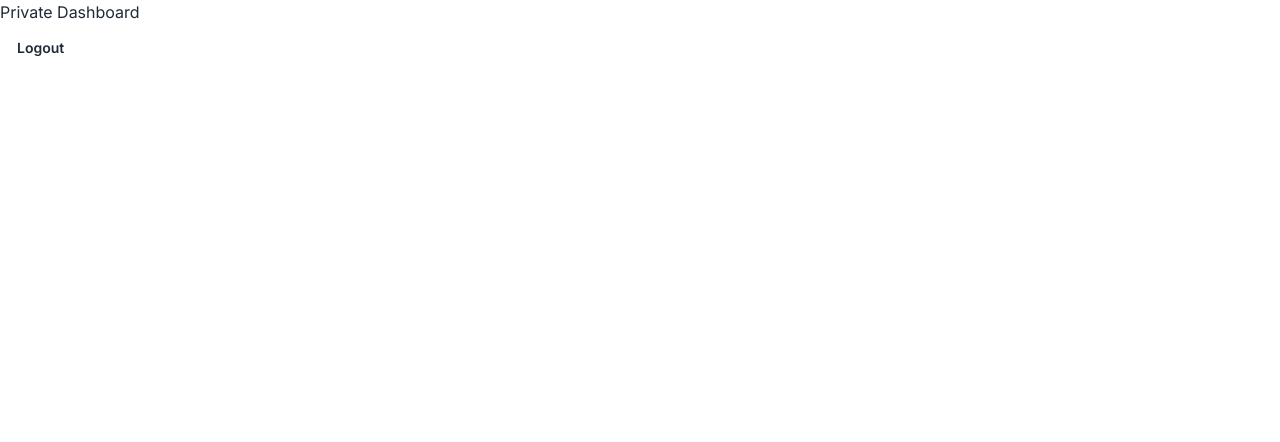
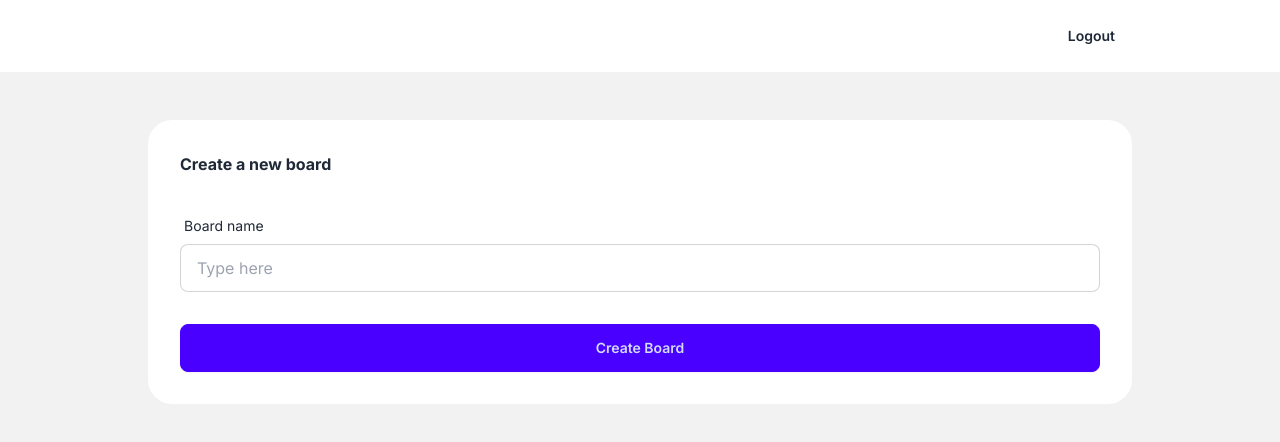
Before and after one commit to apa-sl/codefast-saas, a Next.js app: page /dashboard in a window 1280 px wide. Shown: the top 442 px of the page. Built offline with nearby package versions, Linux system fonts and the light colour scheme; no server answers; sample sign-in values are in the browser's storage.

Commit message:
added mongoose to handle data structure in mongodb. added new board form & api connection in the dashboard (needs debugging, WIP).

```diff
--- /dev/null
+++ b/app/api/board/route.js
@@ -0,0 +1,44 @@
+import { NextResponse } from "next/server";
+import { auth } from "@/auth";
+import connectMongoDB from "@/libs/mongoose";
+import User from "@/models/User";
+import Board from "@/models/Board";
+
+export async function POST(req) {
+  try {
+    // check if user is authenticated
+    const session = await auth();
+    if (!session) {
+      return NextResponse.json({ error: "Not authorized" }, { status: 401 });
+    }
+    const body = await req.json();
+
+    // check if board name has been provided
+    if (!body.name) {
+      return NextResponse.json(
+        { error: "Board name is required" },
+        { status: 400 }
+      );
+    }
+
+    // connect to MongoDB
+    await connectMongoDB();
+
+    // get logged in user id
+    const user = await User.findById(session.user.id);
+
+    // create new board
+    Board.create({
+      userId: user._id,
+      name: body.name,
+    });
+
+    // add created board id to the user
+    user.boards.push(board._id);
+    await user.save();
+
+    return NextResponse.json({});
+  } catch (e) {
+    return NextResponse.json({ error: e.message }, { status: 500 });
+  }
+}
--- a/app/dashboard/page.js
+++ b/app/dashboard/page.js
@@ -1,11 +1,19 @@
 import ButtonLogout from "@/components/ButtonLogout";
+import FormNewBoard from "@/components/FormNewBoard";
 
 export default function Dashboard() {
   return (
-    <main>
-      <h1>Private Dashboard</h1>
+    <main className="bg-base-200 min-h-screen">
+      {/* Header */}
+      <section className="bg-base-100">
+        <div className="bg-base-100 px-5 py-3 flex justify-end max-w-5xl mx-auto">
+          <ButtonLogout />
+        </div>
+      </section>
 
-      <ButtonLogout>Logout</ButtonLogout>
+      <section className="px-5 py-12 max-w-5xl mx-auto">
+        <FormNewBoard />
+      </section>
     </main>
   );
 }
--- /dev/null
+++ b/components/FormNewBoard.js
@@ -0,0 +1,63 @@
+"use client";
+
+import { useState, UseState } from "react";
+
+const FormNewBoard = () => {
+  const [name, setName] = useState("");
+  const [isLoading, setIsLoading] = useState(false);
+
+  const handleSubmit = async (event) => {
+    event.preventDefault(); // prevent default behavior of the form on submission (page refresh)
+
+    // prevent double click and multiple calls
+    if (isLoading) return;
+
+    setIsLoading(true);
+
+    try {
+      // 1. api call to create a new board
+      await fetch("/api/board", {
+        method: "POST",
+        body: JSON.stringify({ name }),
+        headers: {
+          "Content-Type": "application/json",
+        },
+      });
+      // 2. redirect to the new board
+    } catch (error) {
+      // 1. display err msg
+    } finally {
+      setIsLoading(false);
+    }
+  };
+
+  return (
+    <form
+      className="bg-base-100 p-8 rounded-3xl space-y-8"
+      onSubmit={handleSubmit}
+    >
+      <p className="font-bold">Create a new board</p>
+      <label className="form-control w-full">
+        <div className="label">
+          <span className="label-text">Board name</span>
+        </div>
+        <input
+          required
+          type="text"
+          placeholder="Type here"
+          className="input input-bordered w-full "
+          value={name}
+          onChange={(event) => setName(event.target.value)}
+        />
+      </label>
+      <button className="btn btn-primary btn-block" type="submit">
+        {isLoading && (
+          <span className="loading loading-spinner loading-xs"></span>
+        )}
+        Create Board
+      </button>
+    </form>
+  );
+};
+
+export default FormNewBoard;
--- /dev/null
+++ b/libs/mongoose.js
@@ -0,0 +1,11 @@
+import mongoose from "mongoose";
+
+const connectMongoDB = async () => {
+  try {
+    await mongoose.connect(process.env.MONGO_URI);
+  } catch (e) {
+    console.error("Mongoose error: " + e.message);
+  }
+};
+
+export default connectMongoDB;
--- /dev/null
+++ b/models/Board.js
@@ -0,0 +1,18 @@
+import mongoose from "mongoose";
+
+const boardSchema = new mongoose.Schema({
+  userId: {
+    type: mongoose.Schema.Types.ObjectId,
+    required: true,
+    ref: "User",
+  },
+  name: {
+    type: String,
+    required: true,
+    trim: true,
+    /* minLenght, default, etc */
+  },
+});
+
+/* as mongoose.model("Board", boardSchema) will always create a model on every file run, we 1st have to check if the model already exists, if not then create */
+export default mongoose.models.Board || mongoose.model("Board", boardSchema);
--- /dev/null
+++ b/models/User.js
@@ -0,0 +1,24 @@
+import mongoose from "mongoose";
+
+const userSchema = new mongoose.Schema({
+  name: {
+    type: String,
+    trim: true,
+  },
+  email: {
+    type: String,
+    trim: true,
+    lowercase: true,
+  },
+  image: {
+    type: String,
+  },
+  board: [
+    {
+      type: mongoose.Schema.Types.ObjectId,
+      ref: "Board",
+    },
+  ],
+});
+
+export default mongoose.models.User || mongoose.model("User", userSchema);
--- a/package.json
+++ b/package.json
@@ -11,7 +11,8 @@
   "dependencies": {
     "@auth/mongodb-adapter": "^3.7.4",
     "mongodb": "^6.12.0",
-    "next": "14.2.0",
+    "mongoose": "^8.9.3",
+    "next": "^14.2.23",
     "next-auth": "^5.0.0-beta.25",
     "react": "^18",
     "react-dom": "^18"
```
Also changed, not shown: 1 other file (tests, documents, lock files or other folders).
